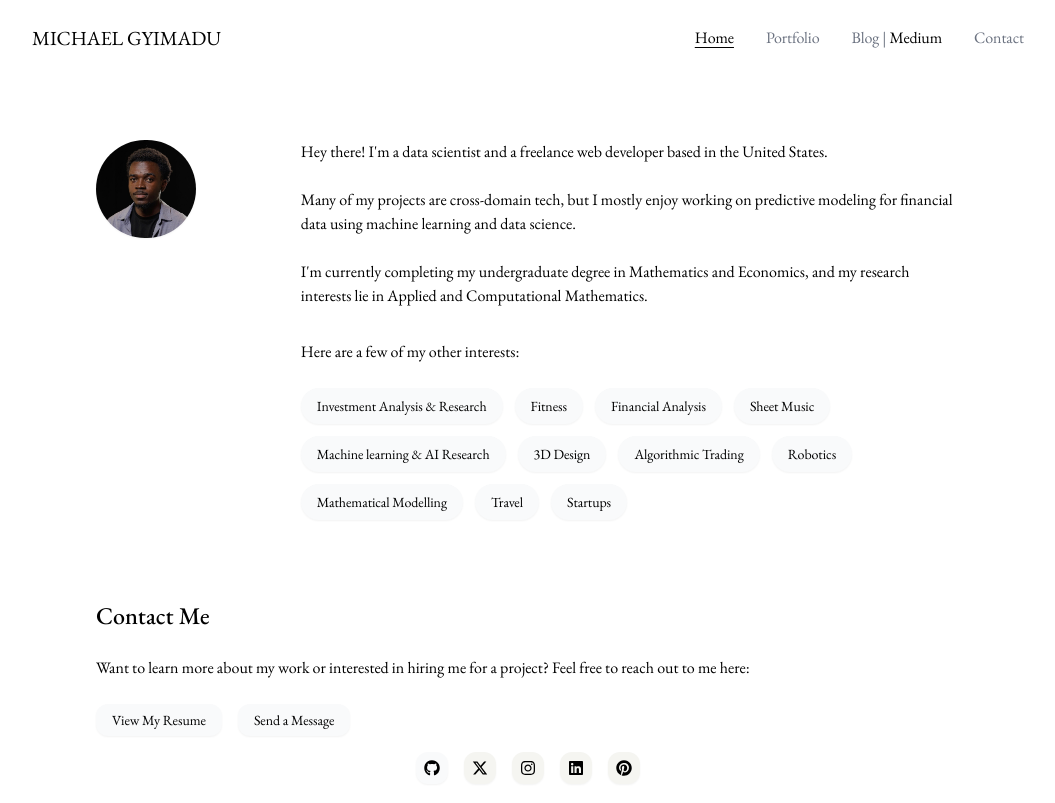
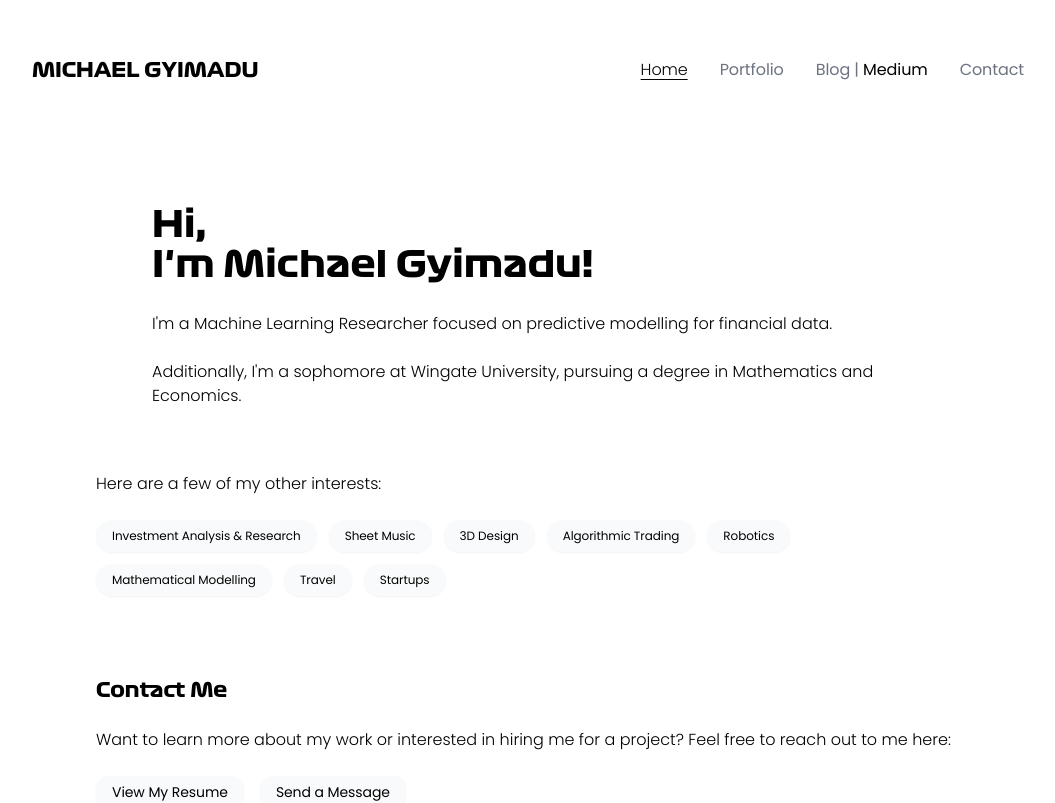
Before and after one commit to gyimadu/portfolio, a Next.js app: page / in a window 1280 px wide. Shown: the top 803 px of the page, without its empty margins (112-1167 px from the left). Built offline with nearby package versions, Linux system fonts and the light colour scheme.

Commit message:
updated font to f1Atomic, simplified banner text and removed some interests

```diff
--- a/src/app/globals.css
+++ b/src/app/globals.css
@@ -2,14 +2,22 @@
 @tailwind components;
 @tailwind utilities;
 
+@font-face {
+  font-family: 'F1 Atomic';
+  src: url('/fonts/f1_atomic.woff2') format('woff2');
+  font-weight: normal;
+  font-style: normal;
+}
+
 :root {
-  --font-afacad: 'Afacad', -apple-system, BlinkMacSystemFont, 'Segoe UI', Helvetica, sans-serif;
+  --font-primary: 'F1 Atomic', sans-serif;
+  --font-secondary: 'var(--font-poppins)', sans-serif;
 }
 
 body {
   background-color: #FAF9F6;
   color: #000000;
-  font-family: var(--font-afacad);
+  font-family: var(--font-poppins);
   -webkit-font-smoothing: antialiased;
   text-rendering: optimizeLegibility;
   -moz-osx-font-smoothing: grayscale;
--- a/src/app/layout.tsx
+++ b/src/app/layout.tsx
@@ -1,7 +1,8 @@
 import type { Metadata } from "next";
 import { Analytics } from "@vercel/analytics/react"
-import { EB_Garamond } from "next/font/google";
+import { Poppins } from "next/font/google";
 import "./globals.css";
+import localfont from 'next/font/local';
 
 {/*const poppins = Poppins({
   subsets: ["latin"],
@@ -9,10 +10,15 @@ import "./globals.css";
   variable: '--font-poppins',
 })*/}
 
-const garamond = EB_Garamond({
-  weight: ['400', '500', '600', '700'],
+const f1Atomic = localfont({
+  src: './fonts/f1_atomic.woff2',
+  variable: '--font-f1-atomic',
+})
+
+const poppins = Poppins({
+  weight: ['300', '400', '500', '600', '700'],
   subsets: ['latin'],
-  variable: '--font-garamond',
+  variable: '--font-poppins',
 })
 
 export const metadata: Metadata = {
@@ -57,8 +63,8 @@ export default function RootLayout({
   children: React.ReactNode
 }) {
   return (
-    <html lang="en" className={`${garamond.variable}`}>
-      <body className={`${garamond.className} antialiased font-extralight`}>
+    <html lang="en" className={`${f1Atomic.variable} ${poppins.variable}`}>
+      <body className="antialiased font-light">
         {children}
         <Analytics />
       </body>
--- a/src/app/page.tsx
+++ b/src/app/page.tsx
@@ -3,16 +3,12 @@ import Header from '@/components/Header';
 import { FaGithub, FaInstagram, FaLinkedin, FaPinterest } from 'react-icons/fa';
 import { FaXTwitter } from 'react-icons/fa6';
 import Link from 'next/link';
-import Image from 'next/image';
 
 export default function Home() {
 
   const interests = [
     "Investment Analysis & Research",
-    "Fitness",
-    "Financial Analysis",
     "Sheet Music",
-    "Machine learning & AI Research",
     "3D Design",
     "Algorithmic Trading",
     "Robotics",
@@ -27,59 +23,34 @@ export default function Home() {
       <main className="max-w-4xl mx-auto px-8 sm:px-4 py-16">
         <section className="mb-12">
           <div className="mb-10">
-            <div className="flex flex-col lg:flex-row lg:gap-10 lg:items-start">
-              <div className="flex flex-col items-left lg:mb-0 lg:w-1/5 lg:sticky lg:top-24">
-                <Image
-                  src="/profile1.jpeg"
-                  alt="Michael Gyimadu"
-                  width={100}
-                  height={100}
-                  className="w-30 h-30 rounded-full object-cover shadow-sm mb-5 hidden lg:block"
-                />
-                {/*<div className='text-xl font-medium sm:text-2xl lg:text-2xl mb-6 text-black'>Connect With Me</div>*/}
+            <div className="flex flex-col lg:flex-col lg:gap-10">
+              <div className='flex flex-col justify-center lg:pt-10 lg:px-14 mb-6'>
+                <div className='font-f1 text-lg lg:text-4xl mb-7'>Hi,<br></br>I'm Michael Gyimadu!</div>
+                <div className='text-sm sm:text-lg lg:text-base'>I'm a Machine Learning Researcher focused on predictive modelling for financial data.<br /><br />
+                    Additionally, I'm a sophomore at Wingate University, pursuing a degree in Mathematics and Economics.<br />
+                </div>
               </div>
 
-              <div className="lg:w-4/5">
-                <div className="text-black text-sm sm:text-sm lg:text-base leading-relaxed mb-2">
-                  Hey there! I&apos;m a data scientist and a freelance web developer based in the United States.<br /><br />
-                  Many of my projects are cross-domain tech, but I mostly enjoy working on predictive modeling for financial data using machine learning and data science.<br /><br />
-                  I&apos;m currently completing my undergraduate degree in Mathematics and Economics, and my research interests lie in Applied and Computational Mathematics. <br /><br />
-                </div>
-
-
-                {/*<p className="text-black text-lg sm:text-xl lg:text-xl leading-relaxed mb-6">
-                  Hey there! I&apos;m a machine learning-in-finance enthusiast, a self-taught programmer, and a data scientist based in the United States.
-                </p>
-
-                <p className="text-black text-lg sm:text-xl lg:text-xl leading-relaxed mb-6">
-                  I&apos;m currently finishing my undergraduate studies in Mathematics and Economics and enjoy working on predictive modelling on financial data with machine learning and data science.
-                </p>
-
-                <p className="text-black text-lg sm:text-xl lg:text-xl leading-relaxed mb-6">
-                  I have interests in quant finance and software development and love playing soccer or working on web apps in my spare time.
-                </p>*/}
-
-                <div className="mb-10">
-                  <div className="text-black text-sm md:text-base mb-6 text-left lg:text-left">
+              <div className="mb-10">
+                  <div className="text-black text-sm sm:text-lg lg:text-base mb-6 text-left lg:text-left">
                     Here are a few of my other interests:
                   </div>
-                  <div className="flex flex-wrap gap-3 justify-center lg:justify-start">
+                  <div className="flex flex-wrap gap-3 justify-start lg:justify-start">
                     {interests.map((interest) => (
                       <span
                         key={interest}
-                        className="px-4 py-2 bg-gray-50 text-black rounded-full text-xs sm:text-sm lg:text-sm cursor-default hover:bg-gray-100 shadow-sm transition-all"
+                        className="px-4 py-2 bg-gray-50 text-black rounded-full text-xs sm:text-sm lg:text-xs cursor-default hover:bg-gray-100 shadow-sm transition-all"
                       >
                         {interest}
                       </span>
                     ))}
                   </div>
-                </div>
               </div>
             </div>
           </div>
 
           <div className="mb-10">
-            <div className="text-xl font-medium sm:text-2xl lg:text-2xl mb-6 text-black">Contact Me</div>
+            <div className="text-xl font-medium sm:text-2xl lg:text-xl mb-6 font-f1 text-black">Contact Me</div>
             <div className="text-black text-sm sm:text-lg lg:text-base leading-relaxed mb-6">
               Want to learn more about my work or interested in hiring me for a project? Feel free to reach out to me here:
             </div>
@@ -150,7 +121,7 @@ export default function Home() {
         </section>
 
         <section className="mb-28 lg:mb-28">
-          <div className="text-xl font-medium sm:text-2xl lg:text-2xl text-black mb-8">Publications?</div>
+          <div className="text-xl font-f1 font-medium sm:text-2xl lg:text-xl text-black mb-8">Publications?</div>
           <div className="text-black text-sm sm:text-lg lg:text-base leading-relaxed mb-6">
             Updates coming soon...
           </div>
--- a/src/app/portfolio/page.tsx
+++ b/src/app/portfolio/page.tsx
@@ -51,7 +51,7 @@ export default function Portfolio() {
       <main className="max-w-4xl mx-auto px-8 sm:px-4 py-16 relative">
         {/* Left side - scrollable content */}
         <div className="lg:w-[48%]">
-          <div className="text-xl font-medium sm:text-2xl lg:text-2xl text-black mb-10">Portfolio</div>
+          <div className="text-xl font-f1 font-medium sm:text-2xl lg:text-2xl text-black mb-10">Portfolio</div>
 
           <div className="space-y-16 lg:space-y-32">
             {projects.map((project, index) => (
@@ -60,7 +60,7 @@ export default function Portfolio() {
                 className="project-section"
                 data-index={index}
               >
-                <h3 className="text-sm lg:text-base sm:text-2xl font-medium mb-4">{project.title}</h3>
+                <h3 className="text-sm font-f1 lg:text-base sm:text-2xl font-medium mb-4">{project.title}</h3>
                 <div className="text-black text-sm lg:text-base mb-4">{project.description}</div>
 
                 {project.features && project.features.map((feature, idx) => (
--- a/src/components/Header.tsx
+++ b/src/components/Header.tsx
@@ -8,9 +8,9 @@ export default function Header() {
 
   return (
     <header className="bg-white sticky top-0 z-50 ">
-      <div className="max-w-5xl mx-auto px-8 sm:px-4 py-4 lg:py-6">
+      <div className="max-w-5xl mx-auto px-8 sm:px-4 py-4 lg:pt-14">
         <nav className="flex justify-between items-center">
-          <Link href="/" className="text-base sm:text-lg lg:text-xl text-black hover:text-gray-600 transition-colors font-normal">
+          <Link href="/" className="text-base sm:text-lg lg:text-xl text-black hover:text-gray-600 font-f1 transition-colors font-normal">
             MICHAEL GYIMADU
           </Link>
 
--- a/src/components/MobileMenu.tsx
+++ b/src/components/MobileMenu.tsx
@@ -36,7 +36,7 @@ export default function MobileMenu() {
         `}
       >
         <div className="max-w-5xl mx-auto px-4">
-          <nav className="flex flex-col items-start pt-28 space-y-8">
+          <nav className="flex font-f1 flex-col items-start pt-28 space-y-8">
             <Link
               href="/"
               onClick={() => setIsOpen(false)}
--- a/tailwind.config.js
+++ b/tailwind.config.js
@@ -9,6 +9,7 @@ module.exports = {
     extend: {
       fontFamily: {
         sans: ['var(--font-afacad)', 'system-ui', '-apple-system', 'BlinkMacSystemFont', 'Segoe UI', 'Roboto', 'sans-serif'],
+        'f1': ['var(--font-f1-atomic)', 'sans-serif'],
       },
     },
   },
```
Also changed, not shown: src/app/contact/page.tsx (+4 -4 lines), public/fonts/f1_atomic.woff2 (added), src/app/fonts/f1_atomic.woff2 (added).
